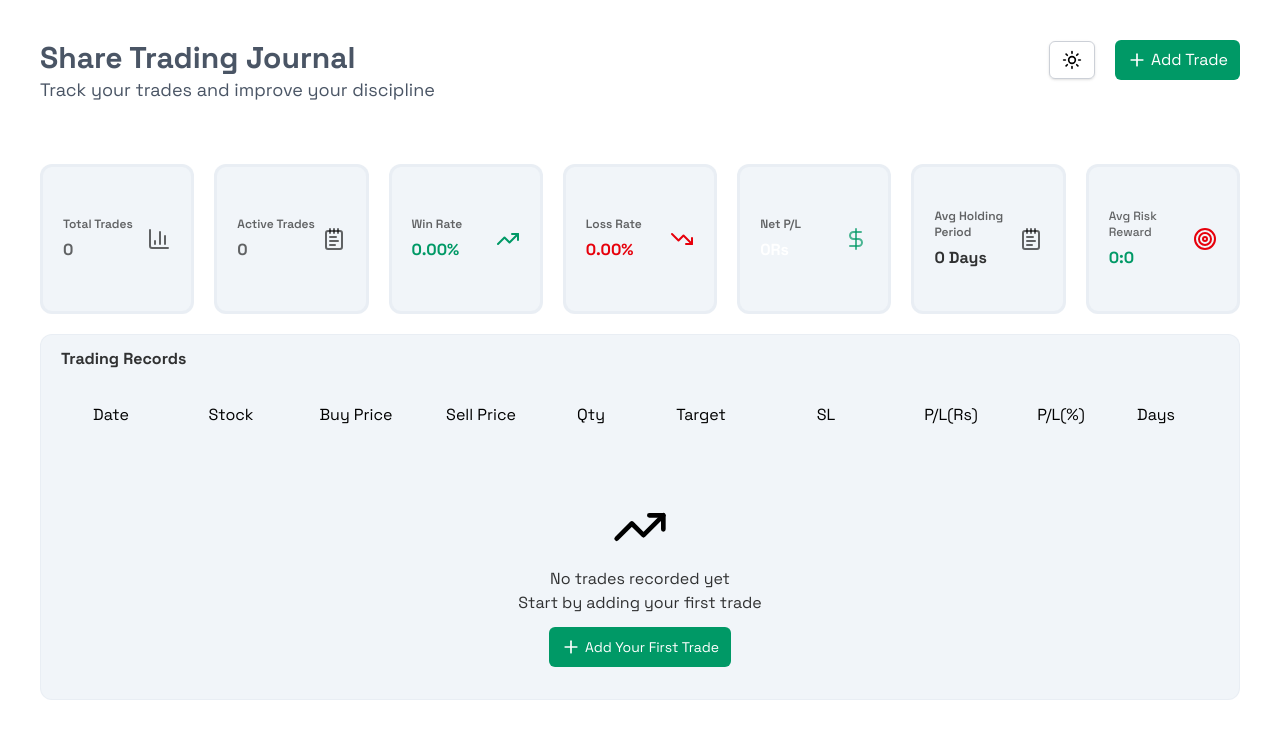
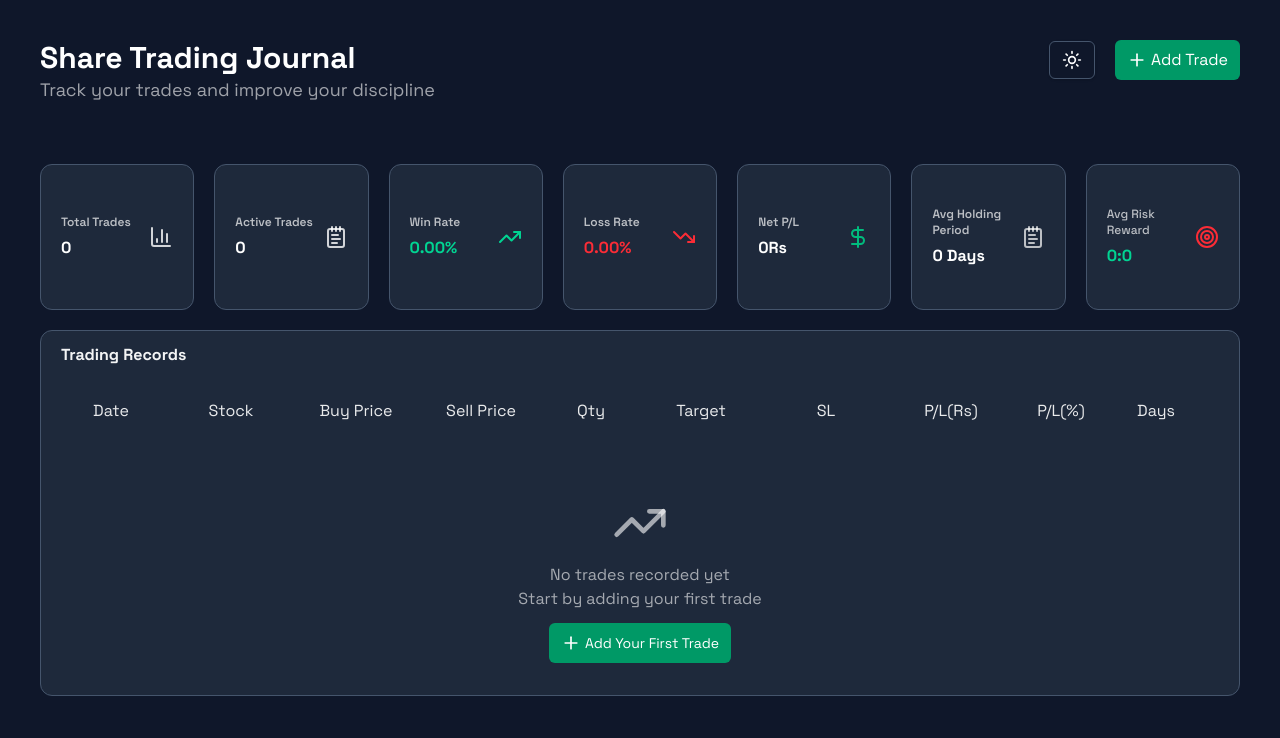
Before and after one commit to yunish122/shareJournal, a plain HTML site: page index.html in a window 1280 px wide. Both pictures are taken after a click on the button 1071 px from the left and 60 px from the top of the page. Drawn offline with nearby package versions, Linux system fonts and the light colour scheme.

Commit message:
toggle theme

```diff
--- a/js/script.js
+++ b/js/script.js
@@ -48,8 +48,19 @@ document.addEventListener('DOMContentLoaded',()=>{
 // })
 
 document.getElementById('theme').addEventListener('click',()=>{
-    document.querySelector('html').classList.toggle('dark')
+    let state = getState()
+    updateState({isDark: !state.isDark})
+    toggleTheme()
 })
+
+function toggleTheme(){
+    let state = getState()
+    if(state.isDark){
+        document.querySelector('html').classList.add('dark')
+    }else{
+        document.querySelector('html').classList.remove('dark')
+    }
+}
 
 document.getElementById('saveTrade').addEventListener('click',(e)=>{
     saveTrade()
@@ -297,7 +308,7 @@ function editTrade(idx){
 }
 
 function render(){
-
+    toggleTheme()
     let state = getState()
     countCompleteTrade()
     renderCards()
```
Also changed, not shown: src/output.css.
